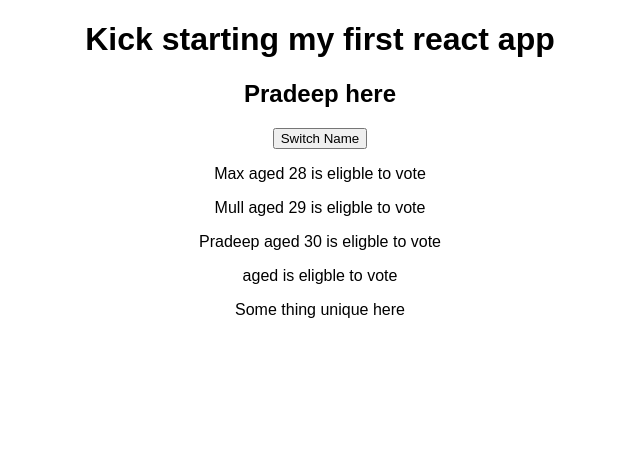
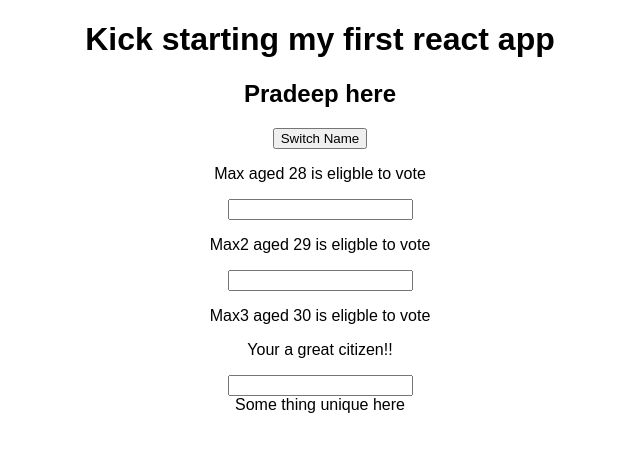
Before and after one commit to pradee065/React-Course, a React (Create React App) app: page / in a window 1280 px wide. Shown: the top 452 px of the page, without its empty margins (320-960 px from the left). Built offline with nearby package versions, Linux system fonts and the light colour scheme.

Commit message:
two binding is learnt here

```diff
--- a/src/App.js
+++ b/src/App.js
@@ -1,92 +1,106 @@
-import React, { useState } from 'react';
+import React, { Component } from 'react';
 import './App.css';
 import Person from './Person/Person'
 
-const app = (props) => {
-    const [ personState, setPersonState ] = useState({
+
+class App extends Component {
+  state = {
     Person : [
       {
         name : "Max",
         age: 28
       },
       {
-            name : "Mull",
+        name : "Max2",
         age: 29
       },
       {
-            name : "Pradeep",
+        name : "Max3",
         age: 30
       }
-        ]
-   // otherState: "some other value"
-  });
+    ],
+    otherState: "some other value"
+  }
 
-  const [otherState, otherSetUpdate] = useState('some other update');
-
-  console.log(personState, otherState );
-
-    const switchHandlerName = () => {
-      setPersonState(
-        {
+  switchHandlerName = (newName) => {
+    console.log('this handler');
+    this.setState({
       Person : [
         {
-              name : "Max",
+          name : newName,
           age: 29
         },
         {
-              name : "Mull",
+          name : "Max12",
           age: 29
         },
         {
-              name : "Pradeep",
+          name : "Max13",
           age: 35
         }
 
       ]
-         // otherState: "some other value"
-        }
-        );
+    });
   }
 
+  // Two way binding example
+  namechangeHandler = (event) => {
+    this.setState({
+      Person : [
+        {
+          name : "Max20",
+          age: 29
+        },
+        {
+          name : event.target.value,
+          age: 29
+        },
+        {
+          name : "Max22",
+          age: 40
+        }
+
+      ]
+    });
+  }
+
+  render() {
     return (
       <div className="App">
        <h1>Kick starting my first react app</h1>
        <h2>Pradeep here</h2>
-       <button onClick={switchHandlerName}>Switch Name</button>
-       <Person name={personState.Person[0].name} age={personState.Person[0].age}/>
-       <Person name={personState.Person[1].name} age={personState.Person[1].age}/>
-       <Person name={personState.Person[2].name} age={personState.Person[2].age}/>
-       <Person >Some thing unique here</Person>
+       {/* <button onClick={() => this.switchHandlerName('Pradeep B G!!!!!')}>Switch Name</button> */}
+       {/* 2nd way of passing value to function.
+       (compared to below this is inefficient) */}
+       <button onClick={this.switchHandlerName.bind(this, 'Pradeep B G!')}>Switch Name</button>
+       {/* 1 way to pass value to function */}
+       <Person
+       name={this.state.Person[0].name}
+       age={this.state.Person[0].age}/>
+       <Person
+       name={this.state.Person[1].name}
+       age={this.state.Person[1].age}
+       change= {this.namechangeHandler}
+       />
+       <Person
+       name={this.state.Person[2].name}
+       age={this.state.Person[2].age}
+       click={this.switchHandlerName.bind(this, 'Max11!!')}
+       >Your a great citizen!!</Person>
+       <span>Some thing unique here</span>
       </div>
-    )
+    );
+  }
 }
 
-// class App extends Component {
-//   state = {
-//     Person : [
-//       {
-//         name : "Max",
-//         age: 28
-//       },
-//       {
-//         name : "Mull",
-//         age: 29
-//       },
-//       {
-//         name : "Pradeep",
-//         age: 30
-//       }
-//     ],
-//     otherState: "some other value"
-//   }
+export default App;
 
-//   switchHandlerName = () => {
-//     console.log('this handler');
-//     this.setState({
+// const app = (props) => {
+//   const [ personState, setPersonState ] = useState({
 //       Person : [
 //         {
 //           name : "Max",
-//           age: 29
+//           age: 28
 //         },
 //         {
 //           name : "Mull",
@@ -94,26 +108,48 @@ const app = (props) => {
 //         },
 //         {
 //           name : "Pradeep",
-//           age: 35
+//           age: 30
 //         }
+//       ]
+//  // otherState: "some other value"
+// });
 
-//       ]
-//     });
-//   }
+// const [otherState, otherSetUpdate] = useState('some other update');
 
-//   render() {
-//     return (
-//       <div className="App">
-//        <h1>Kick starting my first react app</h1>
-//        <h2>Pradeep here</h2>
-//        <button onClick={this.switchHandlerName}>Switch Name</button>
-//        <Person name={this.state.Person[0].name} age={this.state.Person[0].age}/>
-//        <Person name={this.state.Person[1].name} age={this.state.Person[1].age}/>
-//        <Person name={this.state.Person[2].name} age={this.state.Person[2].age}/>
-//        <Person >Some thing unique here</Person>
-//       </div>
-//     );
-//   }
+// console.log(personState, otherState );
+
+//   const switchHandlerName = () => {
+//     setPersonState(
+//       {
+//         Person : [
+//           {
+//             name : "Max",
+//             age: 29
+//           },
+//           {
+//             name : "Mull",
+//             age: 29
+//           },
+//           {
+//             name : "Pradeep",
+//             age: 35
+//           }
+
+//         ]
+//        // otherState: "some other value"
+//       }
+//       );
+//     }
+
+//   return (
+//     <div className="App">
+//      <h1>Kick starting my first react app</h1>
+//      <h2>Pradeep here</h2>
+//      <button onClick={switchHandlerName}>Switch Name</button>
+//      <Person name={personState.Person[0].name} age={personState.Person[0].age}/>
+//      <Person name={personState.Person[1].name} age={personState.Person[1].age}/>
+//      <Person name={personState.Person[2].name} age={personState.Person[2].age}/>
+//      <Person >Some thing unique here</Person>
+//     </div>
+//   )
 // }
-
-export default app;
--- a/src/Person/Person.js
+++ b/src/Person/Person.js
@@ -3,8 +3,9 @@ import React from 'react';
 const Person = (props) => {
     return (
     <div>
-    <p>{props.name} aged {props.age} is eligble to vote</p>
+    <p onClick={props.click}>{props.name} aged {props.age} is eligble to vote</p>
     <p>{props.children}</p>
+    <input type="text" onChange={props.change}/>
     </div>
     )
 }
```
Lines whose indentation alone changed are shown as unchanged.
